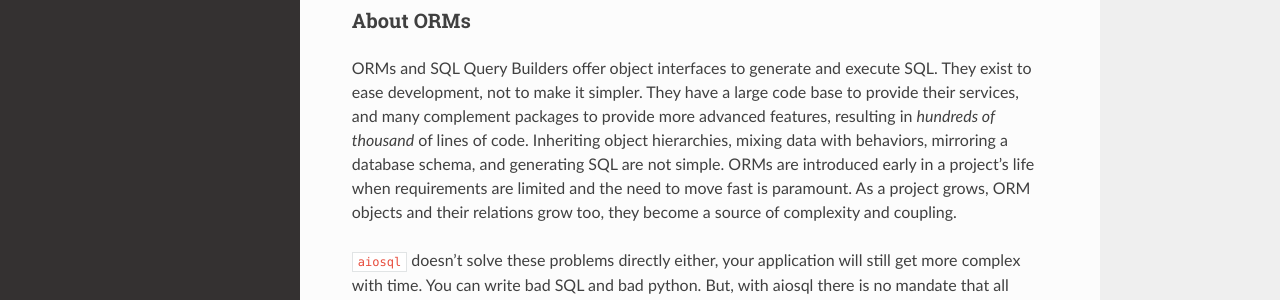
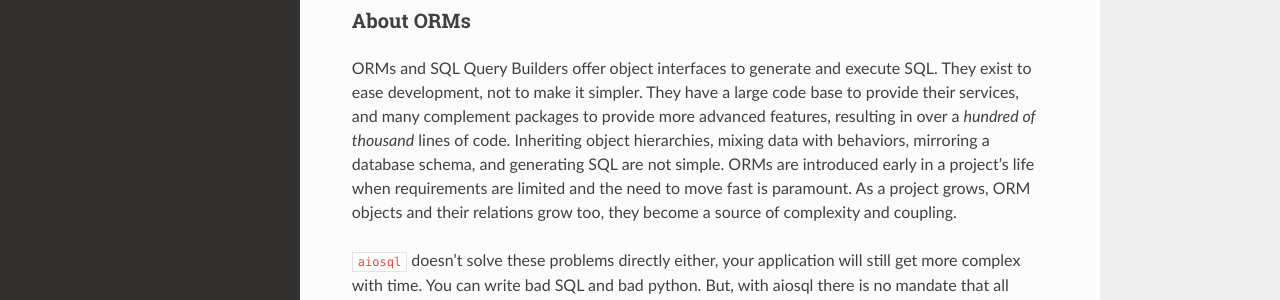
Before and after one commit to nackjicholson/aiosql, a Sphinx documentation site: the page built from docs/source/getting-started.rst, in a window 1280 px wide and 900 px high. Shown: the part 473-773 px from the top of the window. Built offline with Sphinx 7.4.7 and the Read the Docs theme 2.0.0, drawn with Linux system fonts in a browser that asks for light colours.

Commit message:
adjust locs

```diff
--- a/docs/source/getting-started.rst
+++ b/docs/source/getting-started.rst
@@ -19,10 +19,14 @@
 About ORMs
 ~~~~~~~~~~
 
+..
+   SQLAlchemy 2.0.32: 129582 locs
+   Django 5.1 + 2 deps: 129682 locs (python & js)
+
 ORMs and SQL Query Builders offer object interfaces to generate and execute SQL.
 They exist to ease development, not to make it simpler.
 They have a large code base to provide their services, and many complement packages
-to provide more advanced features, resulting in *hundreds of thousand* of lines of code.
+to provide more advanced features, resulting in over a *hundred of thousand* lines of code.
 Inheriting object hierarchies, mixing data with behaviors, mirroring a database schema, and generating SQL are not simple.
 ORMs are introduced early in a project's life when requirements are limited and the need to move fast is paramount.
 As a project grows, ORM objects and their relations grow too, they become a source of complexity and coupling.
```
